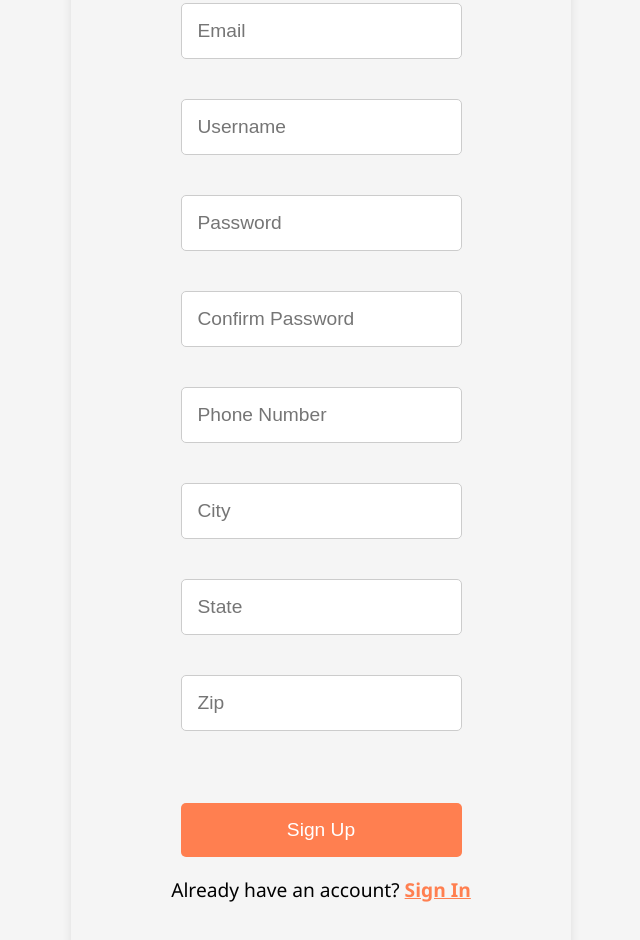
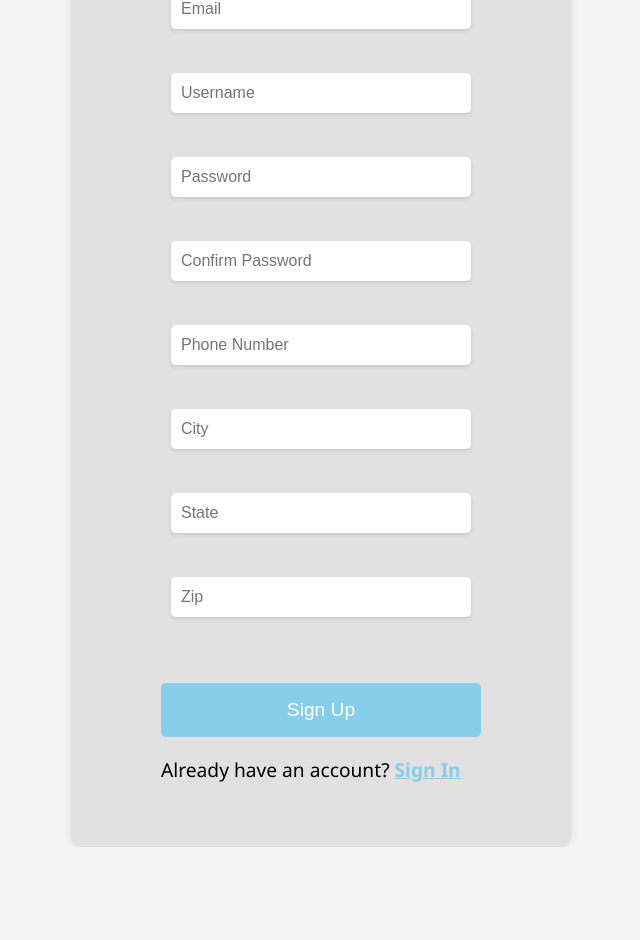
Before and after one commit to Cliffp15/Pethub, a React (Create React App) app in the folder pethub/: page /signup in a window 1280 px wide. Shown: the part 452-1392 px from the top of the page, without its empty margins (319-959 px from the left). After the commit the page ends 1299 px from the top, so only its background shows below. Built offline with nearby package versions, Linux system fonts and the light colour scheme.

Commit message:
final styles for this branch

```diff
--- a/pethub/src/pages/Home.jsx
+++ b/pethub/src/pages/Home.jsx
@@ -159,7 +159,7 @@ const Home = () => {
         <h1 className="featured-banner" id="bannerid">
           <img src={dogIcon} alt="dog icon" className="dog-icon" />
           Featured Pets
-          <img src={caticon} alt="dog icon" className="cat-icon" />
+          <img src={dogIcon} alt="dog icon" className="dog-icon" />
         </h1>
         {petcard?.length > 0 ? (
           <div className="pet-card-container">
--- a/pethub/src/pages/SignUp.jsx
+++ b/pethub/src/pages/SignUp.jsx
@@ -108,6 +108,7 @@ const SignUp = (props) => {
   return (
     <div className="form-container">
       <form onSubmit={(e) => onSubmit(e)}>
+        <div className="form-column">
           <h1 className="sign-up-text">Sign Up</h1>
           <div className="form-group">
             {/* <label htmlFor="name">First Name</label> */}
@@ -187,6 +188,8 @@ const SignUp = (props) => {
               minLength="6"
             />
           </div>
+        </div>
+        <div className="form-column">
           <div className="form-group">
             {/* <label htmlFor="phone"> Phone Number</label> */}
             <input
@@ -242,6 +245,7 @@ const SignUp = (props) => {
             value="Sign Up"
             onClick={onChange}
           />
+        </div>
       </form>
       <p className="text-below-button">
         Already have an account? <Link to="/login">Sign In</Link>
--- a/pethub/src/pages/styles/PostAPet.css
+++ b/pethub/src/pages/styles/PostAPet.css
@@ -8,6 +8,7 @@
   border: 1px solid #ccc;
   border-radius: 8px;
   margin-top: 5rem;
+  background-color: rgba(51, 51, 51, 0.1);
 }
 
 .adoption-form-grid {
--- a/pethub/src/pages/styles/SignUp.css
+++ b/pethub/src/pages/styles/SignUp.css
@@ -1,8 +1,8 @@
 .form-container {
+  display: grid;
+
   justify-content: center;
-  display: flex;
-  flex-direction: column;
-  align-items: center;
+
   width: 80%;
   max-width: 500px;
   margin: 2rem 0;
@@ -12,36 +12,48 @@
   box-shadow: 0 0 10px rgba(0, 0, 0, 0.1);
   background-color: #f5f5f5;
   margin: 0 auto;
+  background-color: rgba(51, 51, 51, 0.1);
 }
 
 .sign-up-text {
   font-size: 3rem;
   margin: 0.5rem;
-  color: #ff7f50;
+  color: #87ceeb;
+  text-align: center;
 }
 
 .form-group {
-  width: 100%;
+  width: 50%;
   margin-bottom: 1.5rem;
+}
+
+.form-group:nth-child(odd) {
+  grid-column: 1; /* Put odd-numbered form groups in the first column */
+}
+
+.form-group:nth-child(even) {
+  grid-column: 2; /* Put even-numbered form groups in the second column */
 }
 
 .sign-up-input[type="text"],
 .sign-up-input[type="email"],
 .sign-up-input[type="password"],
 .sign-up-input[type="phone"] {
-  width: 100%;
-  padding: 1rem;
-  font-size: 1.2rem;
-  border: 1px solid #ccc;
+  width: 300px;
+  height: 40px;
+  padding: 10px;
+  margin: 10px;
+  border: none;
   border-radius: 5px;
-  margin-bottom: 1rem;
+  box-shadow: 0 2px 4px rgba(0, 0, 0, 0.1);
+  font-size: 16px;
 }
 
 .sign-up-button {
   width: 100%;
   padding: 1rem;
   font-size: 1.2rem;
-  background-color: #ff7f50;
+  background-color: #87ceeb;
   color: white;
   border: none;
   border-radius: 5px;
@@ -56,7 +68,7 @@
 }
 
 a {
-  color: #ff7f50;
+  color: #87ceeb;
   font-weight: bold;
 }
 
--- a/pethub/src/pages/styles/homepage.css
+++ b/pethub/src/pages/styles/homepage.css
@@ -112,8 +112,10 @@ body {
   width: 100%;
   display: flex;
   align-items: center;
+  justify-content: center;
 }
 .featured-banner .dog-icon {
+  display: flex;
   max-width: 50px;
   margin: 1rem auto;
 }
```
Lines whose indentation alone changed are shown as unchanged.
